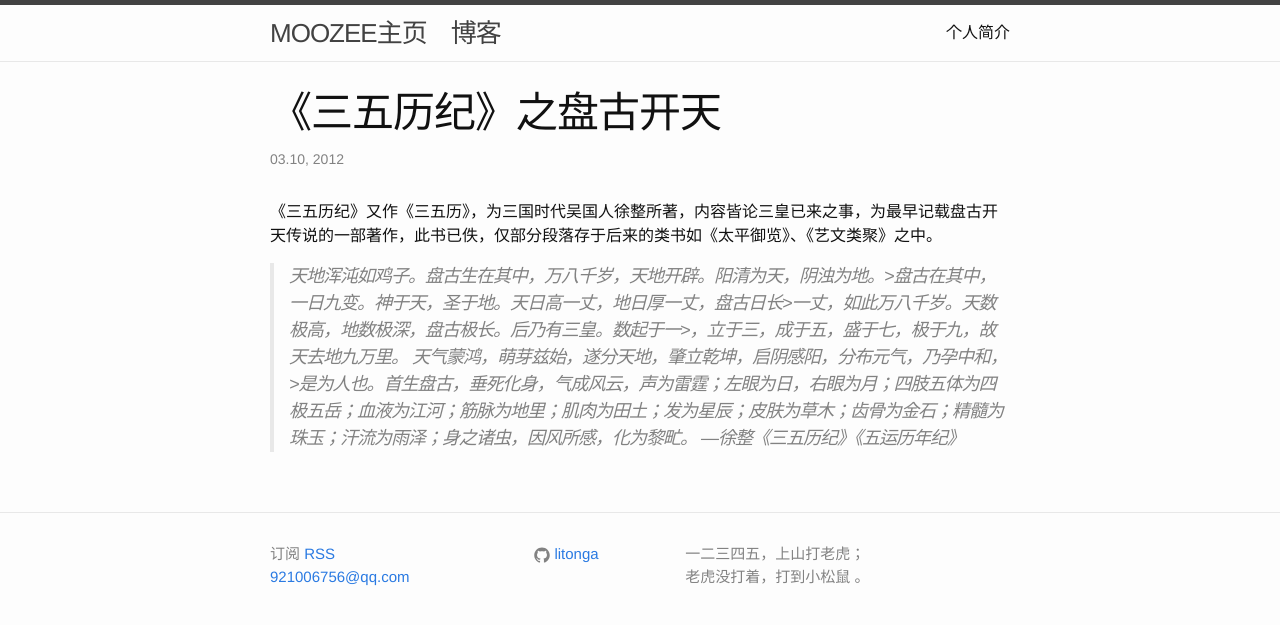
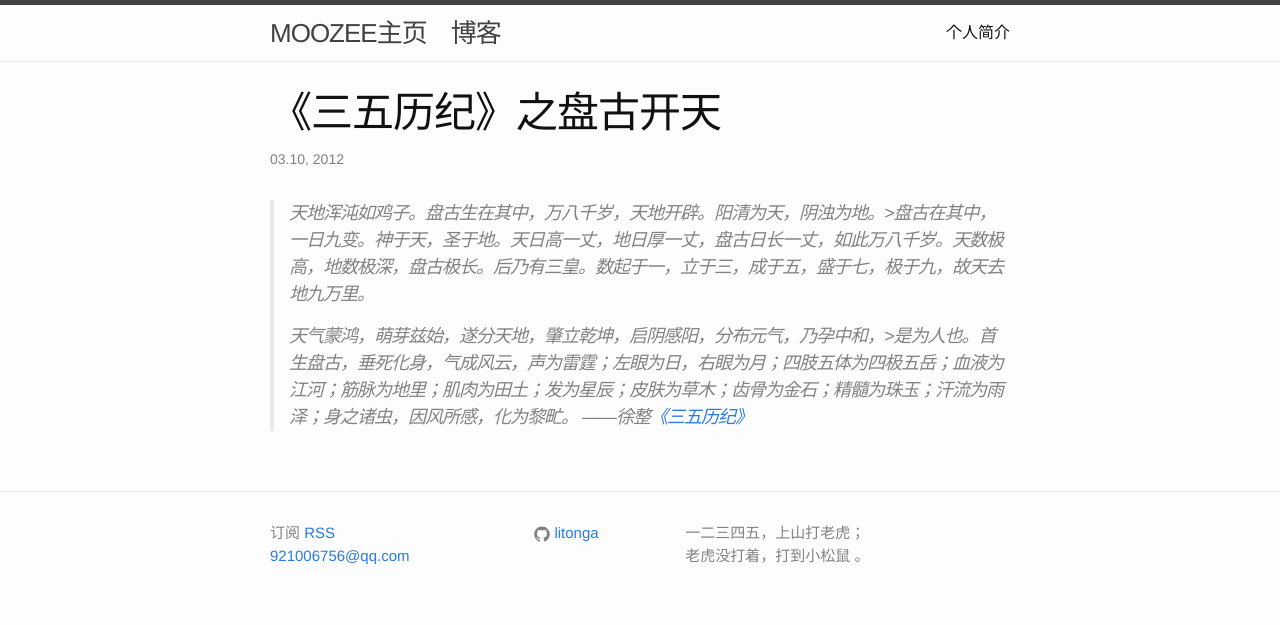
Before and after one commit to litonga/litonga.github.com, a Jekyll site: the page built from _posts/2016-3-28-sanwuliji.markdown, in a window 1280 px wide. Shown: the top 625 px of the page. Built offline with Jekyll 4.4.1, drawn with Linux system fonts in a browser that asks for light colours.

Commit message:
change sanwuliji

```diff
--- a/_posts/2016-3-28-sanwuliji.markdown
+++ b/_posts/2016-3-28-sanwuliji.markdown
@@ -4,10 +4,7 @@ title:  《三五历纪》之盘古开天
 date:   2012-03-10 18:08:48 +0800
 categories: story
 ---
-《三五历纪》又作《三五历》，为三国时代吴国人徐整所著，内容皆论三皇已来之事，为最早记载盘古开天传说的一部著作，此书已佚，仅部分段落存于后来的类书如《太平御览》、《艺文类聚》之中。
 
-
-
->天地浑沌如鸡子。盘古生在其中，万八千岁，天地开辟。阳清为天，阴浊为地。>盘古在其中，一日九变。神于天，圣于地。天日高一丈，地日厚一丈，盘古日长>一丈，如此万八千岁。天数极高，地数极深，盘古极长。后乃有三皇。数起于一>，立于三，成于五，盛于七，极于九，故天去地九万里。
->天气蒙鸿，萌芽兹始，遂分天地，肇立乾坤，启阴感阳，分布元气，乃孕中和，>是为人也。首生盘古，垂死化身，气成风云，声为雷霆；左眼为日，右眼为月；四肢五体为四极五岳；血液为江河；筋脉为地里；肌肉为田土；发为星辰；皮肤为草木；齿骨为金石；精髓为珠玉；汗流为雨泽；身之诸虫，因风所感，化为黎甿。
-—徐整《三五历纪》《五运历年纪》
+>    天地浑沌如鸡子。盘古生在其中，万八千岁，天地开辟。阳清为天，阴浊为地。>盘古在其中，一日九变。神于天，圣于地。天日高一丈，地日厚一丈，盘古日长一丈，如此万八千岁。天数极高，地数极深，盘古极长。后乃有三皇。数起于一，立于三，成于五，盛于七，极于九，故天去地九万里。
+>
+>    天气蒙鸿，萌芽兹始，遂分天地，肇立乾坤，启阴感阳，分布元气，乃孕中和，>是为人也。首生盘古，垂死化身，气成风云，声为雷霆；左眼为日，右眼为月；四肢五体为四极五岳；血液为江河；筋脉为地里；肌肉为田土；发为星辰；皮肤为草木；齿骨为金石；精髓为珠玉；汗流为雨泽；身之诸虫，因风所感，化为黎甿。     ——徐整[《三五历纪》](http://baike.baidu.com/view/1082066.htm)
```
